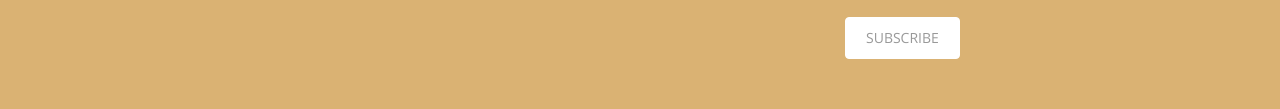
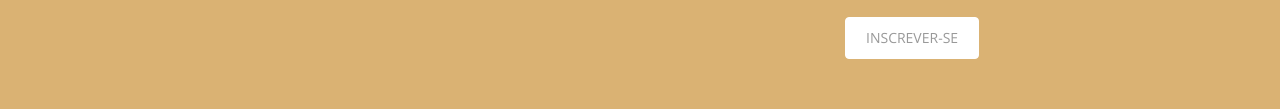
Before and after one commit to ProjectosChirrinze/ProjectosChirrinze.github.io, a plain HTML site: page index.html in a window 1280 px wide. Shown: the part 3960-4069 px from the top of the page. Drawn offline with nearby package versions, Linux system fonts and the light colour scheme.

Commit message:
Update index.html

```diff
--- a/index.html
+++ b/index.html
@@ -324,7 +324,7 @@
 						<div class="form-group">
 							<input type="email" class="form-control" id="exampleInputEmail3" placeholder="Digite seu email...">
 						</div>
-						<button type="submit" class="btn btn-default">Subscribe</button>
+						<button type="submit" class="btn btn-default">INSCREVER-SE</button>
 					</form>
 				</div>
 			</div>
```
